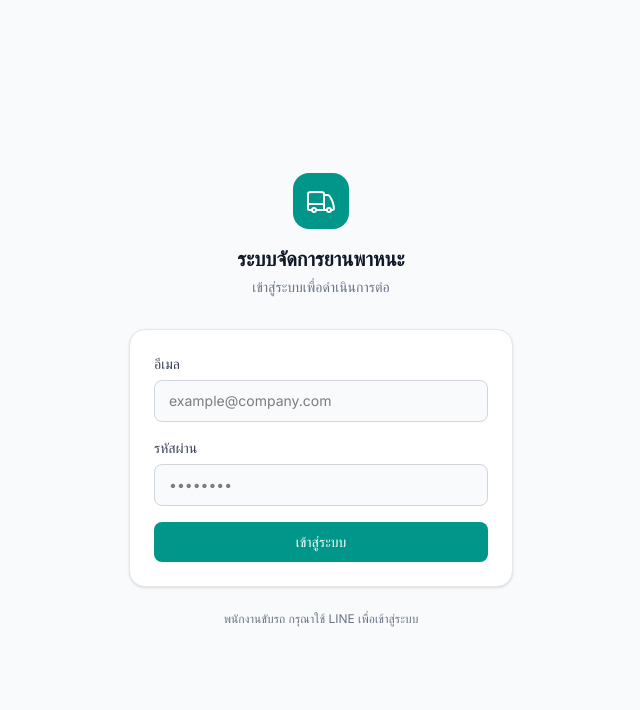
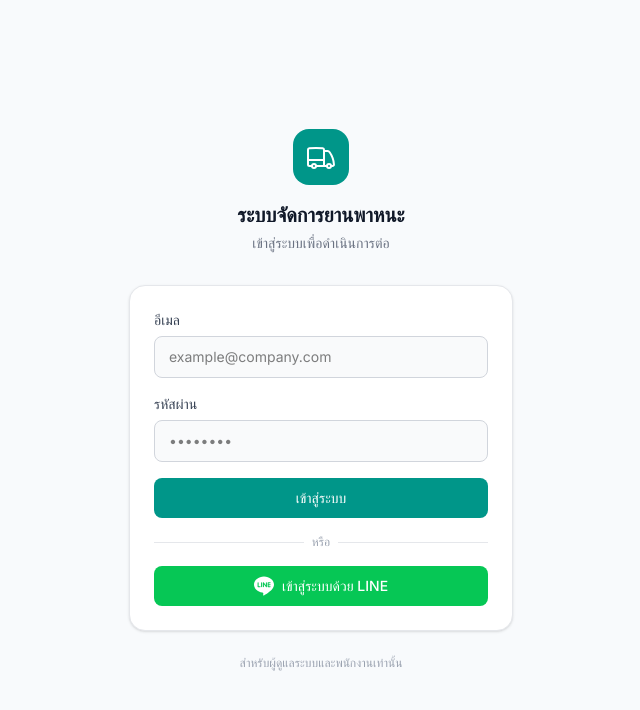
Before and after one commit to llll12t/carV2, a Next.js app: page / in a window 1280 px wide. Shown: the top 710 px of the page, without its empty margins (319-959 px from the left). Built offline with nearby package versions, Linux system fonts and the light colour scheme; no server answers.

Commit message:
Add files via upload

```diff
--- a/src/app/(main)/layout.js
+++ b/src/app/(main)/layout.js
@@ -23,11 +23,36 @@ export default function MainLayout({ children }) {
 
   if (liffLoading || authLoading) {
     return (
-      <div className="flex items-center justify-center bg-white min-h-screen">
-        <div className="text-center">
-          <div className="animate-spin rounded-full h-8 w-8 border-b-2 border-teal-600 mx-auto mb-2"></div>
-          <p className="text-gray-600">กำลังโหลด...</p>
+      <div className="min-h-screen bg-gray-50 flex items-center justify-center">
+        <div className="w-full max-w-xs px-6 text-center">
+          {/* Car Icon */}
+          <div className="w-14 h-14 bg-teal-100 rounded-2xl flex items-center justify-center mx-auto mb-4">
+            <svg className="w-7 h-7 text-teal-600" fill="none" viewBox="0 0 24 24" stroke="currentColor" strokeWidth={1.5}>
+              <path strokeLinecap="round" strokeLinejoin="round" d="M8.25 18.75a1.5 1.5 0 01-3 0m3 0a1.5 1.5 0 00-3 0m3 0h6m-9 0H3.375a1.125 1.125 0 01-1.125-1.125V14.25m17.25 4.5a1.5 1.5 0 01-3 0m3 0a1.5 1.5 0 00-3 0m3 0h1.125c.621 0 1.129-.504 1.09-1.124a17.902 17.902 0 00-3.213-9.193 2.056 2.056 0 00-1.58-.86H14.25M16.5 18.75h-2.25m0-11.177v-.958c0-.568-.422-1.048-.987-1.106a48.554 48.554 0 00-10.026 0 1.106 1.106 0 00-.987 1.106v7.635m12-6.677v6.677m0 4.5v-4.5m0 0h-12" />
+            </svg>
+          </div>
+
+          {/* Text */}
+          <p className="text-sm text-gray-600 mb-4">กำลังโหลด...</p>
+
+          {/* Progress Bar */}
+          <div className="w-full h-1.5 bg-gray-200 rounded-full overflow-hidden">
+            <div
+              className="h-full bg-teal-500 rounded-full"
+              style={{
+                animation: 'loading-progress 1.5s ease-in-out infinite'
+              }}
+            />
+          </div>
         </div>
+
+        <style jsx>{`
+          @keyframes loading-progress {
+            0% { width: 0%; margin-left: 0%; }
+            50% { width: 60%; margin-left: 20%; }
+            100% { width: 0%; margin-left: 100%; }
+          }
+        `}</style>
       </div>
     );
   }
--- a/src/app/page.js
+++ b/src/app/page.js
@@ -2,7 +2,7 @@
 "use client";
 
 import { useState, useEffect } from 'react';
-import { signInWithEmailAndPassword } from 'firebase/auth';
+import { signInWithEmailAndPassword, signInWithCustomToken } from 'firebase/auth';
 import { auth } from '@/lib/firebase';
 import { useRouter } from 'next/navigation';
 import { useAuth } from '@/context/AuthContext';
@@ -12,15 +12,20 @@ export default function LoginPage() {
   const [password, setPassword] = useState('');
   const [error, setError] = useState('');
   const [loading, setLoading] = useState(false);
+  const [lineLoading, setLineLoading] = useState(false);
+  const [accessDenied, setAccessDenied] = useState(false);
+  const [deniedRole, setDeniedRole] = useState('');
   const router = useRouter();
-  const { userProfile, loading: authLoading } = useAuth();
+  const { userProfile, loading: authLoading, logout } = useAuth();
 
   useEffect(() => {
     if (!authLoading && userProfile) {
       if (userProfile.role === 'admin' || userProfile.role === 'employee') {
         router.replace('/dashboard');
       } else {
-        router.replace('/my-bookings');
+        // Non-admin trying to access - show access denied
+        setAccessDenied(true);
+        setDeniedRole(userProfile.role || 'driver');
       }
     }
   }, [userProfile, authLoading, router]);
@@ -42,6 +47,116 @@ export default function LoginPage() {
       setLoading(false);
     }
   };
+
+  const handleLineLogin = async () => {
+    setLineLoading(true);
+    setError('');
+
+    try {
+      const liff = (await import('@line/liff')).default;
+      const liffId = process.env.NEXT_PUBLIC_LIFF_ID;
+
+      if (!liffId) {
+        setError('ไม่พบ LIFF ID');
+        setLineLoading(false);
+        return;
+      }
+
+      await liff.init({ liffId });
+
+      if (!liff.isLoggedIn()) {
+        // Redirect to LINE login
+        liff.login({ redirectUri: window.location.href });
+        return;
+      }
+
+      // Get LINE profile and access token
+      const profile = await liff.getProfile();
+      const accessToken = liff.getAccessToken();
+
+      // Exchange for Firebase custom token
+      const response = await fetch('/api/auth/line', {
+        method: 'POST',
+        headers: { 'Content-Type': 'application/json' },
+        body: JSON.stringify({
+          accessToken,
+          lineUserId: profile.userId,
+          displayName: profile.displayName,
+          pictureUrl: profile.pictureUrl
+        })
+      });
+
+      const data = await response.json();
+
+      if (!response.ok) {
+        setError(data.error || 'ไม่สามารถเข้าสู่ระบบด้วย LINE ได้');
+        setLineLoading(false);
+        return;
+      }
+
+      // Check role before signing in
+      if (data.userProfile) {
+        const role = data.userProfile.role;
+        if (role !== 'admin' && role !== 'employee') {
+          setAccessDenied(true);
+          setDeniedRole(role || 'driver');
+          setLineLoading(false);
+          return;
+        }
+      }
+
+      // Sign in with custom token
+      await signInWithCustomToken(auth, data.customToken);
+      router.push('/dashboard');
+
+    } catch (err) {
+      console.error('LINE login error:', err);
+      setError('เกิดข้อผิดพลาดในการเข้าสู่ระบบด้วย LINE');
+    } finally {
+      setLineLoading(false);
+    }
+  };
+
+  const handleLogoutAndRetry = async () => {
+    if (logout) {
+      await logout();
+    }
+    setAccessDenied(false);
+    setDeniedRole('');
+  };
+
+  // Access Denied Screen
+  if (accessDenied) {
+    return (
+      <main className="min-h-screen bg-slate-50 flex items-center justify-center p-4">
+        <div className="w-full max-w-sm text-center">
+          <div className="w-16 h-16 bg-red-100 rounded-full flex items-center justify-center mx-auto mb-4">
+            <svg className="w-8 h-8 text-red-600" fill="none" viewBox="0 0 24 24" stroke="currentColor">
+              <path strokeLinecap="round" strokeLinejoin="round" strokeWidth={2} d="M12 9v2m0 4h.01m-6.938 4h13.856c1.54 0 2.502-1.667 1.732-3L13.732 4c-.77-1.333-2.694-1.333-3.464 0L3.34 16c-.77 1.333.192 3 1.732 3z" />
+            </svg>
+          </div>
+          <h2 className="text-xl font-semibold text-gray-900 mb-2">ไม่มีสิทธิ์เข้าถึง</h2>
+          <p className="text-sm text-gray-600 mb-2">
+            บัญชีนี้ไม่มีสิทธิ์เข้าใช้งานหน้าผู้ดูแลระบบ
+          </p>
+          <p className="text-xs text-gray-400 mb-6">
+            (บทบาท: {deniedRole === 'driver' ? 'พนักงานขับรถ' : deniedRole})
+          </p>
+          <div className="space-y-2">
+            <button
+              onClick={handleLogoutAndRetry}
+              className="w-full py-2.5 bg-gray-200 text-gray-700 text-sm font-medium rounded-lg hover:bg-gray-300 transition"
+            >
+              ออกจากระบบแล้วลองใหม่
+            </button>
+            <p className="text-xs text-gray-500 mt-4">
+              หากคุณเป็นพนักงานขับรถ กรุณาเข้าใช้งานผ่าน LINE App
+            </p>
+          </div>
+        </div>
+      </main>
+    );
+  }
 
   return (
     <main className="min-h-screen bg-slate-50 flex items-center justify-center p-4">
@@ -97,7 +212,7 @@ export default function LoginPage() {
 
           <button
             type="submit"
-            disabled={loading}
+            disabled={loading || lineLoading}
             className="w-full py-2.5 bg-teal-600 text-white text-sm font-medium rounded-lg hover:bg-teal-700 focus:outline-none focus:ring-2 focus:ring-offset-2 focus:ring-teal-500 disabled:opacity-50 transition flex items-center justify-center gap-2"
           >
             {loading ? (
@@ -109,11 +224,43 @@ export default function LoginPage() {
               'เข้าสู่ระบบ'
             )}
           </button>
+
+          {/* Divider */}
+          <div className="relative">
+            <div className="absolute inset-0 flex items-center">
+              <div className="w-full border-t border-gray-200"></div>
+            </div>
+            <div className="relative flex justify-center text-xs">
+              <span className="px-2 bg-white text-gray-400">หรือ</span>
+            </div>
+          </div>
+
+          {/* LINE Login Button */}
+          <button
+            type="button"
+            onClick={handleLineLogin}
+            disabled={loading || lineLoading}
+            className="w-full py-2.5 bg-[#06C755] text-white text-sm font-medium rounded-lg hover:bg-[#05b34d] focus:outline-none focus:ring-2 focus:ring-offset-2 focus:ring-[#06C755] disabled:opacity-50 transition flex items-center justify-center gap-2"
+          >
+            {lineLoading ? (
+              <>
+                <div className="w-4 h-4 border-2 border-white border-t-transparent rounded-full animate-spin" />
+                กำลังเชื่อมต่อ LINE...
+              </>
+            ) : (
+              <>
+                <svg className="w-5 h-5" viewBox="0 0 24 24" fill="currentColor">
+                  <path d="M19.365 9.863c.349 0 .63.285.63.631 0 .345-.281.63-.63.63H17.61v1.125h1.755c.349 0 .63.283.63.63 0 .344-.281.629-.63.629h-2.386c-.345 0-.627-.285-.627-.629V8.108c0-.345.282-.63.627-.63h2.386c.349 0 .63.285.63.63 0 .349-.281.63-.63.63H17.61v1.125h1.755zm-3.855 3.016c0 .27-.174.51-.432.596-.064.021-.133.031-.199.031-.211 0-.391-.09-.51-.25l-2.443-3.317v2.94c0 .344-.279.629-.631.629-.346 0-.626-.285-.626-.629V8.108c0-.27.173-.51.43-.595.06-.023.136-.033.194-.033.195 0 .375.104.495.254l2.462 3.33V8.108c0-.345.282-.63.63-.63.345 0 .63.285.63.63v4.771zm-5.741 0c0 .344-.282.629-.631.629-.345 0-.627-.285-.627-.629V8.108c0-.345.282-.63.627-.63.349 0 .631.285.631.63v4.771zm-2.466.629H4.917c-.345 0-.63-.285-.63-.629V8.108c0-.345.285-.63.63-.63.348 0 .63.285.63.63v4.141h1.756c.348 0 .629.283.629.63 0 .344-.282.629-.629.629M24 10.314C24 4.943 18.615.572 12 .572S0 4.943 0 10.314c0 4.811 4.27 8.842 10.035 9.608.391.082.923.258 1.058.59.12.301.079.766.038 1.08l-.164 1.02c-.045.301-.24 1.186 1.049.645 1.291-.539 6.916-4.078 9.436-6.975C23.176 14.393 24 12.458 24 10.314" />
+                </svg>
+                เข้าสู่ระบบด้วย LINE
+              </>
+            )}
+          </button>
         </form>
 
-        {/* Driver Note */}
-        <p className="text-center text-xs text-gray-500 mt-6">
-          พนักงานขับรถ กรุณาใช้ LINE เพื่อเข้าสู่ระบบ
+        {/* Note */}
+        <p className="text-center text-xs text-gray-400 mt-6">
+          สำหรับผู้ดูแลระบบและพนักงานเท่านั้น
         </p>
       </div>
     </main>
```
Also changed, not shown: src/app/(main)/my-vehicle/page.js (+29 -6 lines).
